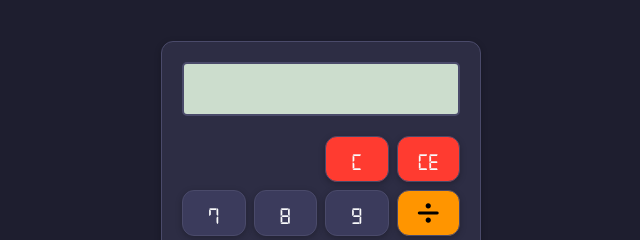
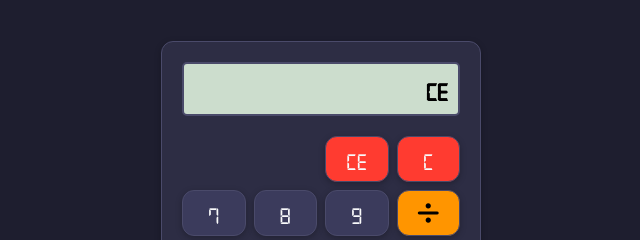
Before and after one commit to keysos/Web-Calculator, a plain HTML site: page index.html in a window 1280 px wide. Both pictures are taken after a click on the button "CE". Shown: the part 170-410 px from the top of the page, 319-959 px from the left. Drawn offline with Linux system fonts and the light colour scheme.

Commit message:
fix: swap clear buttons and tighten input handling

```diff
--- a/index.html
+++ b/index.html
@@ -18,8 +18,8 @@
         <div class="buttons-container">
             <div></div>
             <div></div>
-            <button class="button clear" id="btn-clear">C</button>
-            <button class="button clear" id="btn-clear-all">CE</button>
+            <button class="button clear" id="btn-clear">CE</button>
+            <button class="button clear" id="btn-clear-all">C</button>
 
             <button class="button number" id="btn-seven">7</button>
             <button class="button number" id="btn-eight">8</button>
--- a/script.js
+++ b/script.js
@@ -17,6 +17,10 @@
 
         if (hasError) return;
 
+        if (/[a-df-zA-DF-ZÀ-ÿ]/.test(displayInput.textContent)) {
+            return;
+        }
+
         buttonSound.currentTime = 0;
         buttonSound.play();
 
@@ -35,12 +39,20 @@
 })
 
 btnEqual.addEventListener("click", () => {
+    if (hasError) return;
     displayInput.textContent = evaluateOperation(displayInput.textContent);
 })
 
 btnClear.addEventListener("click", () => {
     if (hasError) return;
-    displayInput.textContent = displayInput.textContent.slice(0, -1);
+
+    const index = lastOperatorIndex(displayInput.textContent);
+
+    if (index === -1) {
+        return;
+    }
+
+    displayInput.textContent = displayInput.textContent.slice(0, index + 1);
 })
 
 btnClearAll.addEventListener("click", () => {
@@ -49,14 +61,24 @@
     hasError = false;
 })
 
+function lastOperatorIndex(str) {
+
+  const index = Math.max(
+    str.lastIndexOf("+"),
+    str.lastIndexOf("-"),
+    str.lastIndexOf("*"),
+    str.lastIndexOf("/")
+  );
+
+  return index;
+}
+
 function evaluateOperation(operation) {
-
-    const operators = "*/=-";
 
     const firstChar = operation[0];
     const lastChar = operation[operation.length - 1];
 
-    if (operators.includes(firstChar) || operators.includes(lastChar) || /[a-zA-ZÀ-ÿ]/.test(operation)) {
+    if (operators.includes(firstChar) || operators.includes(lastChar) || /[a-df-zA-DF-ZÀ-ÿ]/.test(operation)) {
         hasError = true;
 
         displayInput.style.fontSize = "24px";
```
